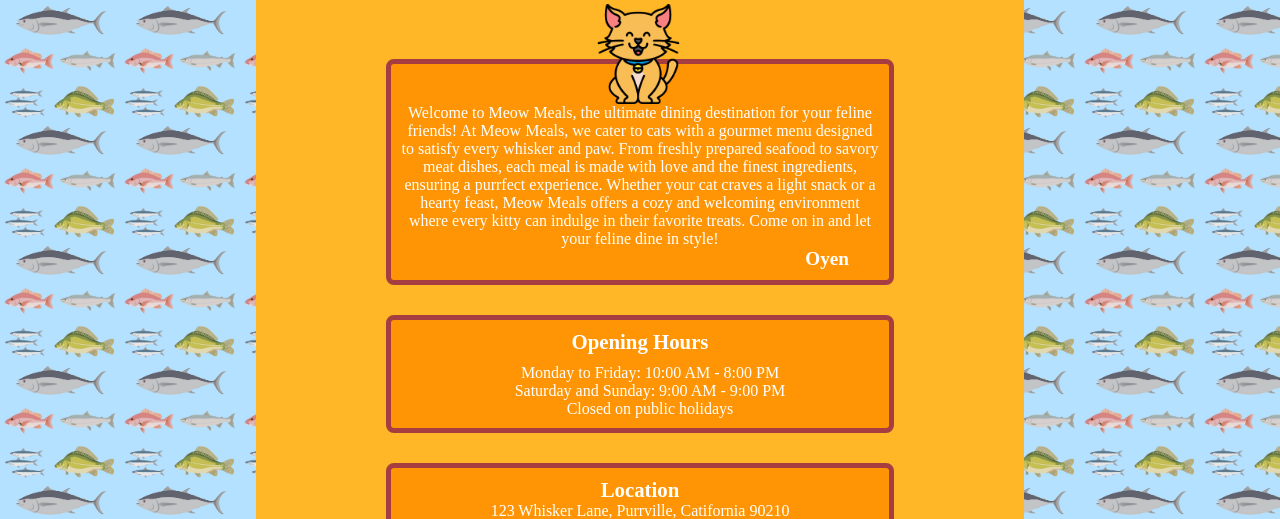
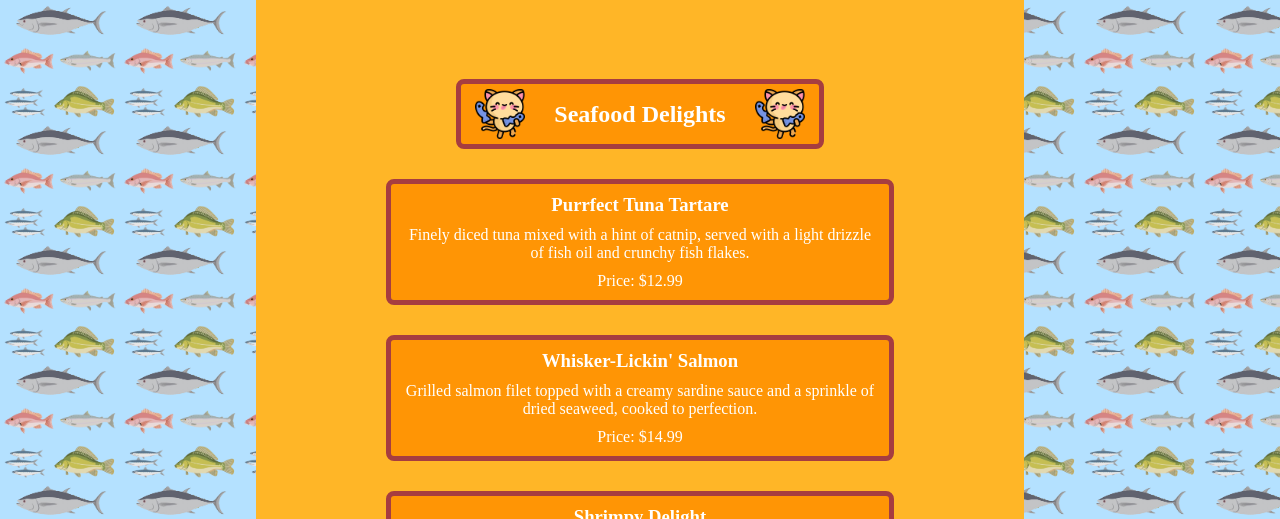
Before and after one commit to MuhRandy/odin-restaurant-page, a website built with webpack: page src/template.html in a window 1280 px wide. Shown: the part 281-800 px from the top of the page. Built offline with nearby package versions, Linux system fonts and the light colour scheme; files whose address does not match are found by name.

Commit message:
feat: add menu page

```diff
--- a/src/index.js
+++ b/src/index.js
@@ -1 +1,125 @@
 import "./styles.css";
+import kitty from "./img/kitty.png";
+
+const menu = [
+  {
+    category: "Seafood Delights",
+    items: [
+      {
+        name: "Purrfect Tuna Tartare",
+        description:
+          "Finely diced tuna mixed with a hint of catnip, served with a light drizzle of fish oil and crunchy fish flakes.",
+        price: 12.99,
+      },
+      {
+        name: "Whisker-Lickin' Salmon",
+        description:
+          "Grilled salmon filet topped with a creamy sardine sauce and a sprinkle of dried seaweed, cooked to perfection.",
+        price: 14.99,
+      },
+      {
+        name: "Shrimpy Delight",
+        description:
+          "Succulent shrimp served on a bed of steamed veggies, garnished with parsley and a touch of lobster bisque.",
+        price: 13.49,
+      },
+      {
+        name: "Feline Fancy Feast",
+        description:
+          "A gourmet platter of assorted seafood—shrimp, salmon, and tuna—paired with tender beef morsels.",
+        price: 15.99,
+      },
+    ],
+  },
+  {
+    category: "Meat & Poultry",
+    items: [
+      {
+        name: "Kitty Chicken Bites",
+        description:
+          "Tender chicken pieces slow-cooked in a savory broth, garnished with parsley for a simple yet satisfying meal.",
+        price: 10.99,
+      },
+      {
+        name: "Meow Meatloaf",
+        description:
+          "Minced turkey and liver blended and baked, topped with a rich bone broth gravy and served with mashed sweet potatoes.",
+        price: 11.49,
+      },
+      {
+        name: "Pawsta with Meatballs",
+        description:
+          "Soft pasta noodles mixed with flavorful turkey meatballs, finished with a sprinkle of Parmesan.",
+        price: 9.99,
+      },
+    ],
+  },
+  {
+    category: "Vegetarian & Sides",
+    items: [
+      {
+        name: "Catnip Caesar Salad",
+        description:
+          "Crisp greens tossed in catnip dressing, topped with crunchy kibble croutons and shredded cheese.",
+        price: 8.99,
+      },
+    ],
+  },
+  {
+    category: "Desserts & Drinks",
+    items: [
+      {
+        name: "Mouser's Mousse",
+        description:
+          "A creamy mousse made from real liver and a hint of tuna, whipped to a light texture.",
+        price: 7.99,
+      },
+      {
+        name: "Creamy Dreamy Milkshake",
+        description:
+          "A smooth, frothy drink made with lactose-free milk, lightly flavored with vanilla and topped with whipped cream.",
+        price: 6.49,
+      },
+    ],
+  },
+];
+
+const menuContainer = document.querySelector("#menu .container");
+
+menu.map((i) => {
+  const img1 = document.createElement("img");
+  const img2 = document.createElement("img");
+  const subheading = document.createElement("div");
+  const h2 = document.createElement("h2");
+
+  img1.src = kitty;
+  img2.src = kitty;
+  subheading.className = "subheading";
+  h2.textContent = i.category;
+
+  subheading.appendChild(img1);
+  subheading.appendChild(h2);
+  subheading.appendChild(img2);
+
+  menuContainer.appendChild(subheading);
+
+  i.items.map((j) => {
+    const content = document.createElement("div");
+    const title = document.createElement("h3");
+    const description = document.createElement("p");
+    const price = document.createElement("div");
+
+    content.className = "content";
+
+    title.textContent = j.name;
+    description.textContent = j.description;
+    price.className = "price";
+    price.textContent = `Price: $${j.price}`;
+
+    content.appendChild(title);
+    content.appendChild(description);
+    content.appendChild(price);
+
+    menuContainer.appendChild(content);
+  });
+});
--- a/src/styles.css
+++ b/src/styles.css
@@ -55,7 +55,7 @@ nav li {
   right: 10px;
 }
 
-nav li:first-of-type {
+nav li:nth-of-type(2) {
   opacity: 1;
 }
 
@@ -64,6 +64,11 @@ main {
   padding: 30px 0;
   background-color: var(--selective-yellow);
   min-height: 100vh;
+  border-radius: 10px;
+  -webkit-border-radius: 10px;
+  -moz-border-radius: 10px;
+  -ms-border-radius: 10px;
+  -o-border-radius: 10px;
 }
 
 .heading {
@@ -89,7 +94,7 @@ main {
   gap: 30px;
 }
 
-.content:first-child {
+.content:has(.owner) {
   padding-top: 40px;
 }
 
@@ -102,6 +107,7 @@ main {
 
 h2 {
   font-size: 1.3rem;
+  margin-bottom: 10px;
 }
 
 .owner {
@@ -133,6 +139,7 @@ h2 {
 }
 
 .heading,
+.subheading,
 .content {
   border: 5px solid var(--redwood);
   border-radius: 8px;
@@ -141,3 +148,36 @@ h2 {
   -ms-border-radius: 8px;
   -o-border-radius: 8px;
 }
+
+#home {
+  display: none;
+}
+
+#menu h2 {
+  font-size: 1.5rem;
+  margin: 0;
+}
+
+.subheading {
+  background-color: var(--princeton-orange);
+  text-align: center;
+
+  margin: 20px 70px 0;
+  padding: 5px 0;
+
+  display: flex;
+  justify-content: space-around;
+  align-items: center;
+}
+
+.subheading img {
+  width: 50px;
+}
+
+h3 {
+  margin-bottom: 10px;
+}
+
+.price {
+  margin-top: 10px;
+}
--- a/src/template.html
+++ b/src/template.html
@@ -16,7 +16,7 @@
         <img src="./img/cat-logo.png" alt="Black cat logo" class="nav-logo" />
       </nav>
 
-      <main>
+      <main id="home">
         <div class="heading">
           <img
             src="img/angry-face.png"
@@ -67,6 +67,24 @@
           </div>
         </div>
       </main>
+
+      <main id="menu">
+        <div class="heading">
+          <img
+            src="img/angry-face.png"
+            alt="angry orange cat face icons"
+            class="heading-logo"
+          />
+          <h1>Menu</h1>
+          <img
+            src="img/angry-face.png"
+            alt="angry orange cat face icons"
+            class="heading-logo"
+          />
+        </div>
+
+        <div class="container"></div>
+      </main>
     </div>
   </body>
 </html>
```
